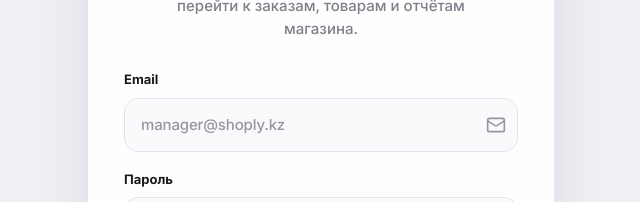
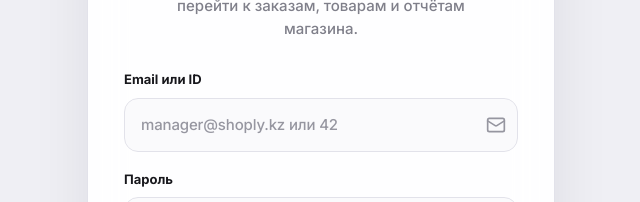
Before and after one commit to Nomad-engineers/shoply_panel, a Next.js app: page / in a window 1280 px wide. Shown: the part 266-468 px from the top of the page, without its empty margins (319-959 px from the left). Built offline with nearby package versions, Linux system fonts and the light colour scheme; no server answers.

Commit message:
login by id

```diff
--- a/components/layout/login-form.tsx
+++ b/components/layout/login-form.tsx
@@ -10,7 +10,7 @@
 
 export const LoginForm = () => {
   const { login, loading, error } = useAuth()
-  const [form, setForm] = useState({ email: '', password: '' })
+  const [form, setForm] = useState({ identifier: '', password: '' })
   const [showPassword, setShowPassword] = useState(false)
   const [remember, setRemember] = useState(true)
 
@@ -53,17 +53,17 @@
 
       <div className='grid gap-[18px]'>
         <div>
-          <label htmlFor='email' className='mb-2 flex justify-between text-[13px] font-bold text-[#17171C]'>
-            Email
+          <label htmlFor='identifier' className='mb-2 flex justify-between text-[13px] font-bold text-[#17171C]'>
+            Email или ID
           </label>
           <Input
-            id='email'
-            type='email'
-            name='email'
-            value={form.email}
+            id='identifier'
+            type='text'
+            name='identifier'
+            value={form.identifier}
             onChange={handleChange}
-            placeholder='manager@shoply.kz'
-            autoComplete='email'
+            placeholder='manager@shoply.kz или 42'
+            autoComplete='username'
             dir='ltr'
             icon={<Mail className='h-5 w-5' aria-hidden='true' />}
             iconPosition='right'
--- a/components/providers/AuthProvider.tsx
+++ b/components/providers/AuthProvider.tsx
@@ -21,7 +21,7 @@
   V2ProfileResponse,
 } from "@/types/auth";
 interface LoginFormValues {
-  email: string;
+  identifier: string;
   password: string;
 }
 
@@ -310,10 +310,16 @@
     setError("");
 
     try {
-      const res = await fetch(`${apiUrl}/auth/login`, {
+      const isEmail = form.identifier.includes("@");
+      const endpoint = isEmail ? "/auth/login" : "/auth/login-by-id";
+      const body = isEmail
+        ? { email: form.identifier, password: form.password }
+        : { userId: Number(form.identifier), password: form.password };
+
+      const res = await fetch(`${apiUrl}${endpoint}`, {
         method: "POST",
         headers: { "Content-Type": "application/json" },
-        body: JSON.stringify(form),
+        body: JSON.stringify(body),
       });
 
       if (!res.ok) {
```
